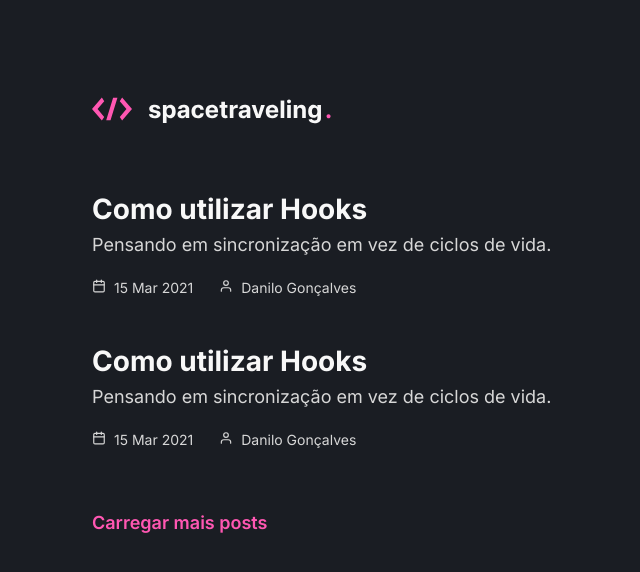
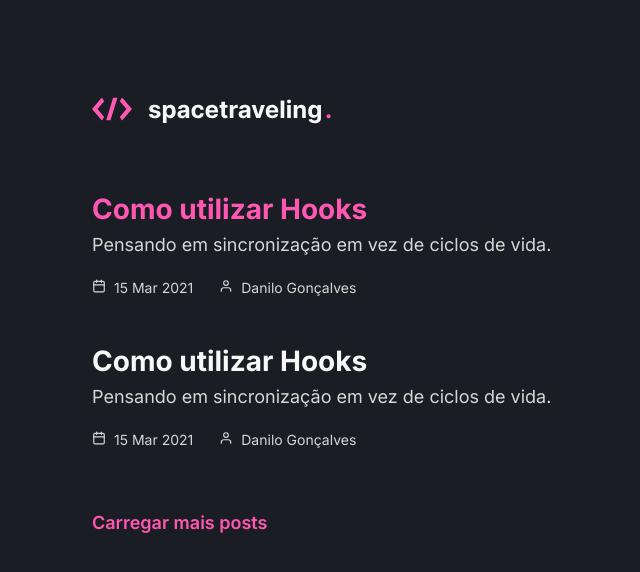
Before and after one commit to jovemdan/ignite-challenge-05, a Next.js app: page / in a window 1280 px wide. In both pictures the pointer is over the element 427 px from the left and 209 px from the top of the page. Shown: the top 572 px of the page, without its empty margins (198-838 px from the left). Built offline with nearby package versions, Linux system fonts and the light colour scheme.

Commit message:
feat: Implementando hover nos títulos

```diff
--- a/src/pages/home.module.scss
+++ b/src/pages/home.module.scss
@@ -26,7 +26,14 @@
     font-size: 1.75rem;
     font-weight: bold;
     color: var(--heading);
+    opacity: 1;
   }
+
+  strong:hover {
+    color: var(--highlight);
+    transition: 0.3s;
+  }
+
 
   p {
     margin-top: 0.5rem;
```
